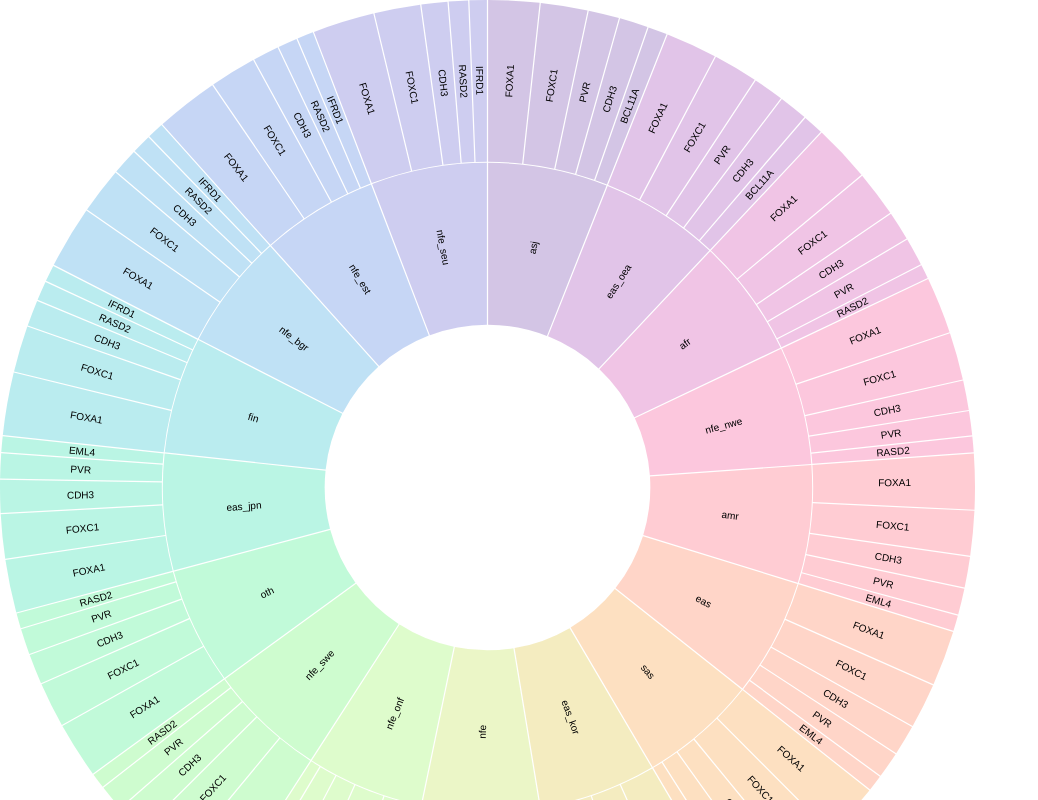
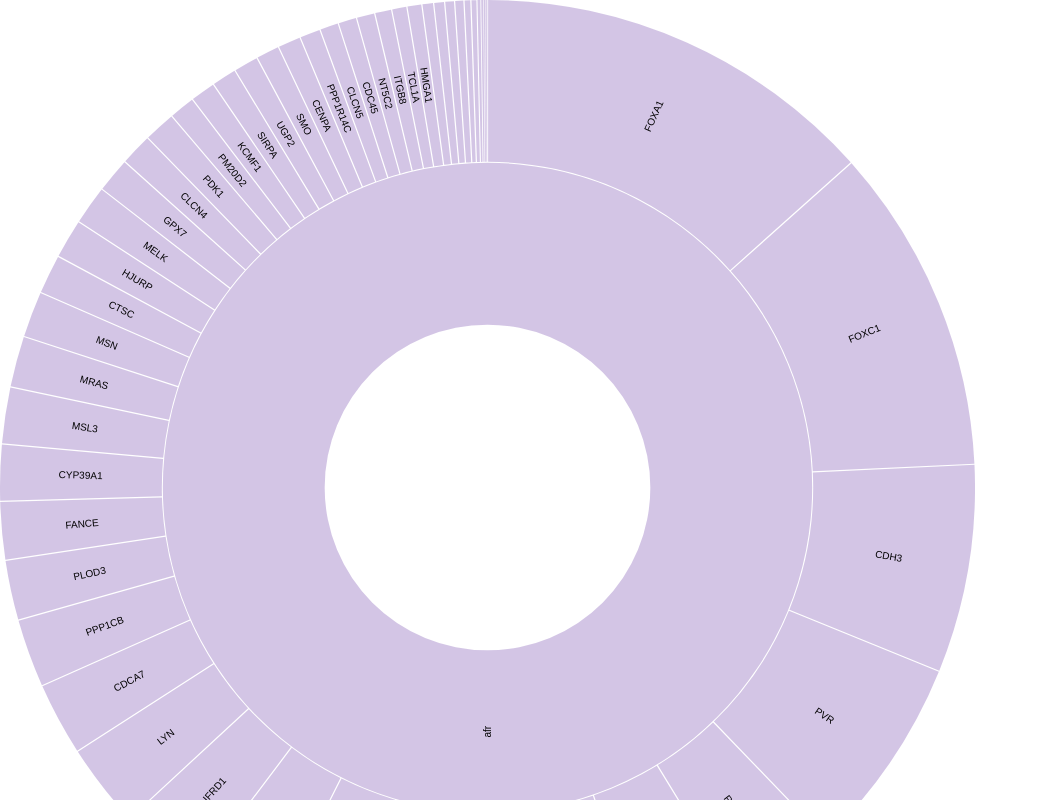
Before and after one commit to aiswaryasoman96/-CARDv-CancerAncestryRealtimeDatavisualization, a React (Create React App) app in the folder cardv/: page / in a window 1280 px wide. Shown: the top 800 px of the page, without its empty margins (0-1038 px from the left). Built offline with nearby package versions, Linux system fonts and the light colour scheme.

Commit message:
Update Sunburst.js
Selective commit

```diff
--- a/cardv/src/Sunburst.js
+++ b/cardv/src/Sunburst.js
@@ -20,7 +20,7 @@ function generateChildren(){
         tempObj["children"] = [];
         fl.map( k => {
             tempObj["children"].push({
-                "name":k,
+                "name":`${k}`,
                 "value":array[k]
             })
         })
@@ -28,6 +28,26 @@ function generateChildren(){
     })
 }
 generateChildren()
+
+function generateAncestryLevel(ancestry){
+  // const filenames = Object.keys(data);
+  principalObj["children"] = [];
+  const filenames = [ancestry];
+  filenames.map(filename => {
+      const tempObj = {"name": filename}
+      const array = data[filename];
+      const fl = Object.keys(array)//.slice(0,5);
+      tempObj["children"] = [];
+      fl.map( k => {
+          tempObj["children"].push({
+              "name":`${k}`,
+              "value":array[k]
+          })
+      })
+      principalObj["children"].push(tempObj);
+  })
+}
+generateAncestryLevel("afr")
 
 
 export const SunburstChart = () => {
@@ -90,7 +110,7 @@ export const SunburstChart = () => {
           .descendants()
           .filter((d) => d.depth)
           .map((d, i) => (
-            <path key={`${d.data.name}-${i}`} fill={getColor(d)} d={arc(d)}>
+            <path key={`${d.data.name}-${i}`} fill={getColor(d)} d={arc(d)} onClick={() => generateAncestryLevel(d.data.name)}>
               <text>
                 {d
                   .ancestors()
```
